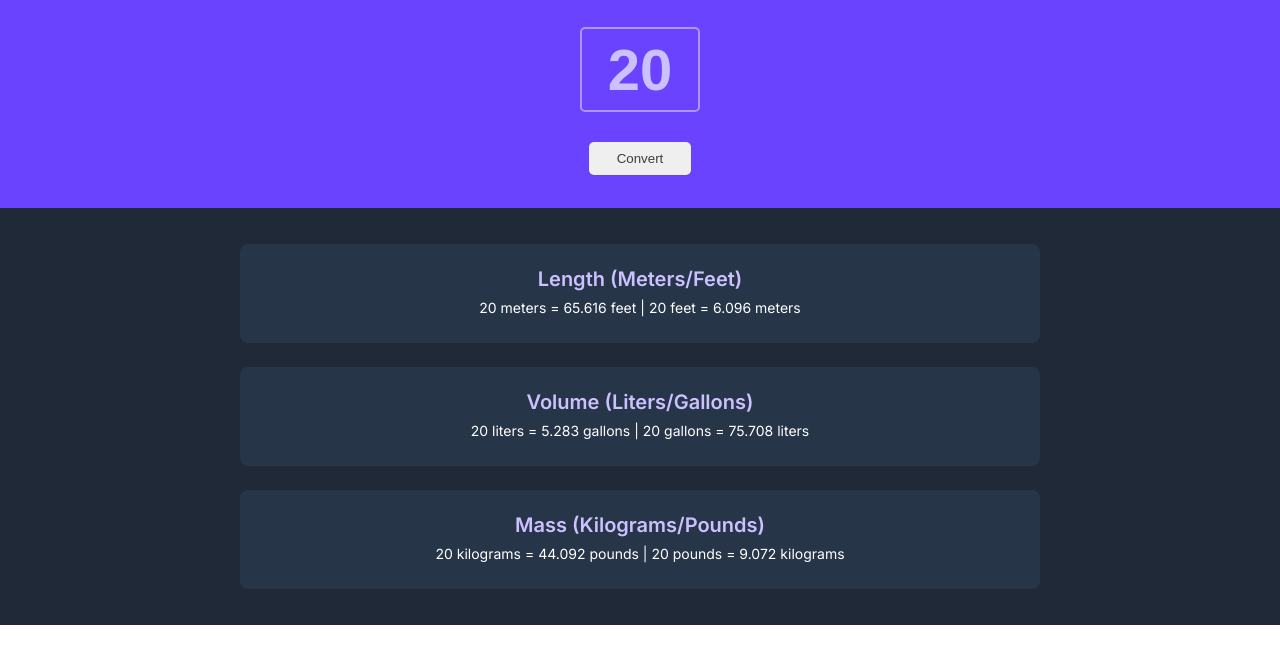
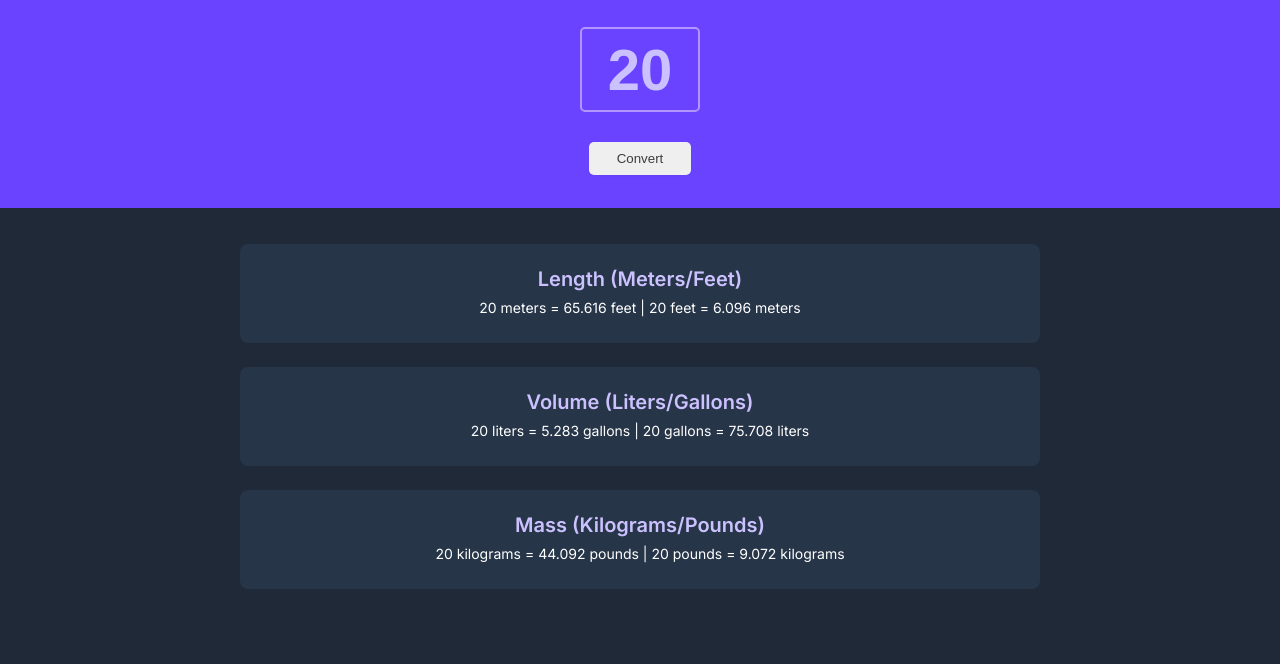
Before and after one commit to bialasssek/unit-conventer, a plain HTML site: page index.html in a window 1280 px wide. Shown: the part 74-738 px from the top of the page. Drawn offline with Linux system fonts and the light colour scheme.

Commit message:
Update index.css
fixed the background color

```diff
--- a/index.css
+++ b/index.css
@@ -5,6 +5,7 @@
 
 body{
     font-family: "Inter", sans-serif;
+     background-color: #1F2937
 }
 header{
     background-color: #6943FF;
```
